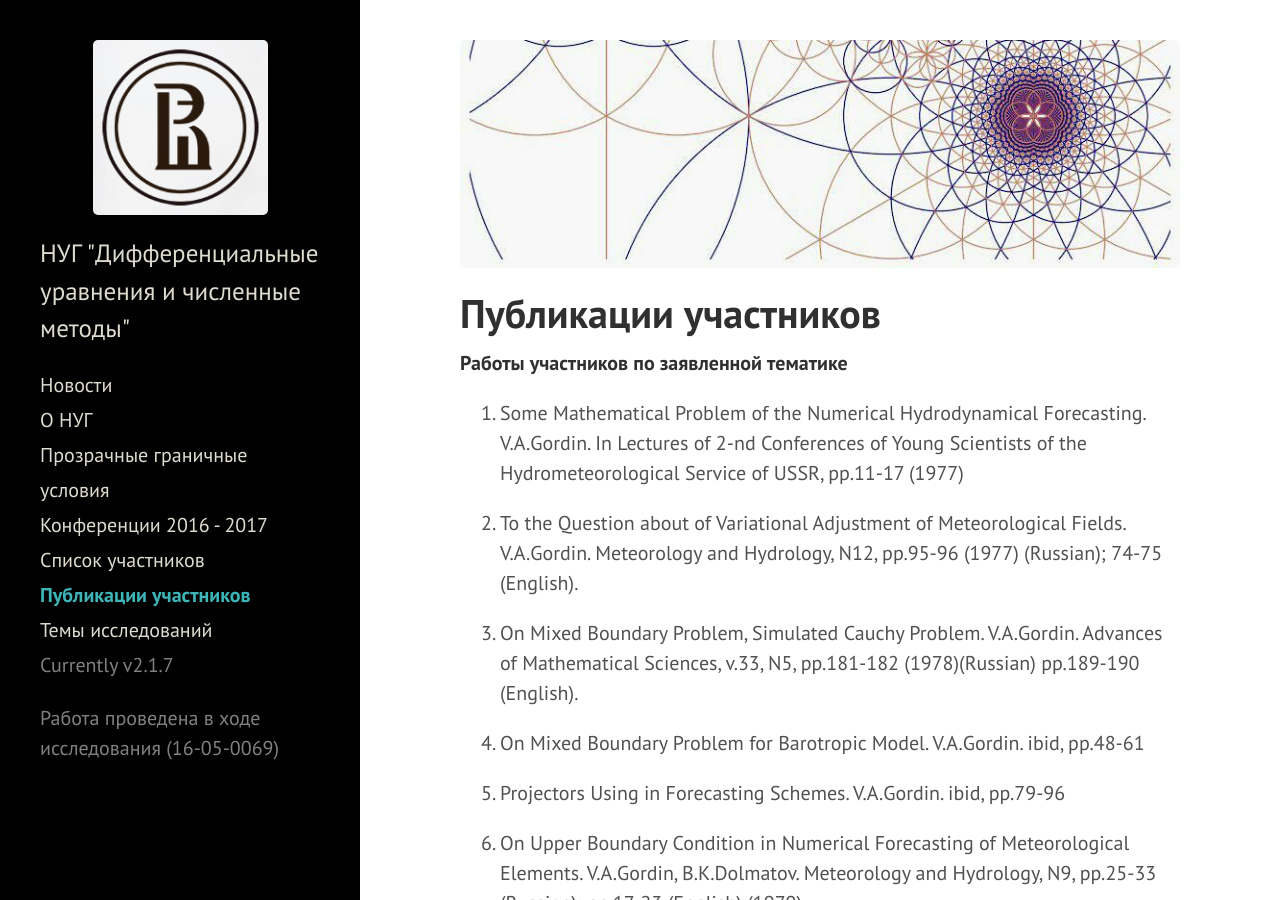
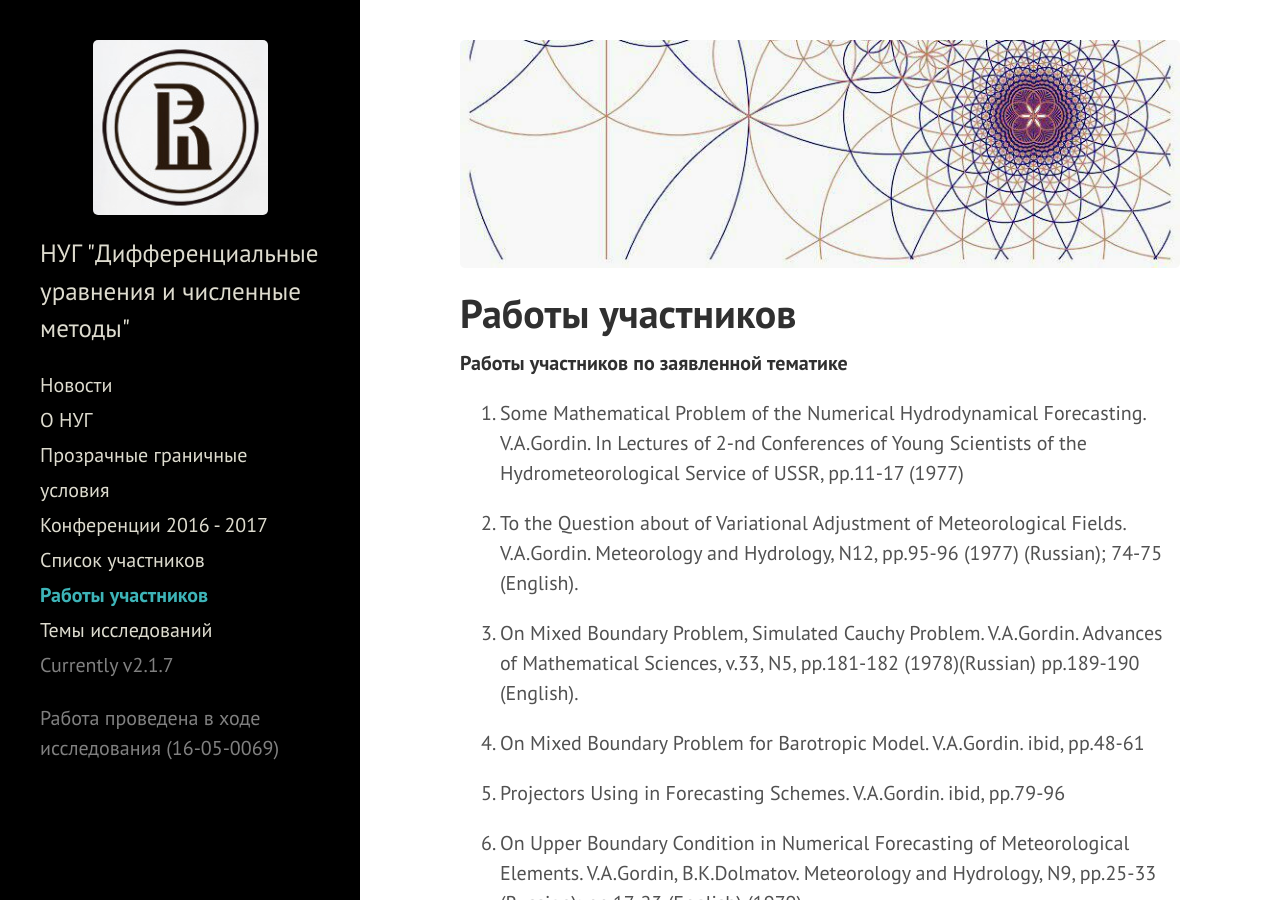
Before and after one commit to hsemmsg/hsemmsg.github.io, a Jekyll site: the page built from publications.md, in a window 1280 px wide and 900 px high. Built offline with Jekyll 4.4.1, drawn with Linux system fonts in a browser that asks for light colours; comment, search, counter and statistics services are not loaded.

Commit message:
Current yeat publications are comming
Old publications are only past work

```diff
--- a/publications.md
+++ b/publications.md
@@ -1,7 +1,7 @@
 ---
 layout: page
-title: Публикации участников
-permalink: /publications/
+title: Работы участников
+permalink: /groupwork/
 ---
 
 **Работы участников по заявленной тематике**
```
